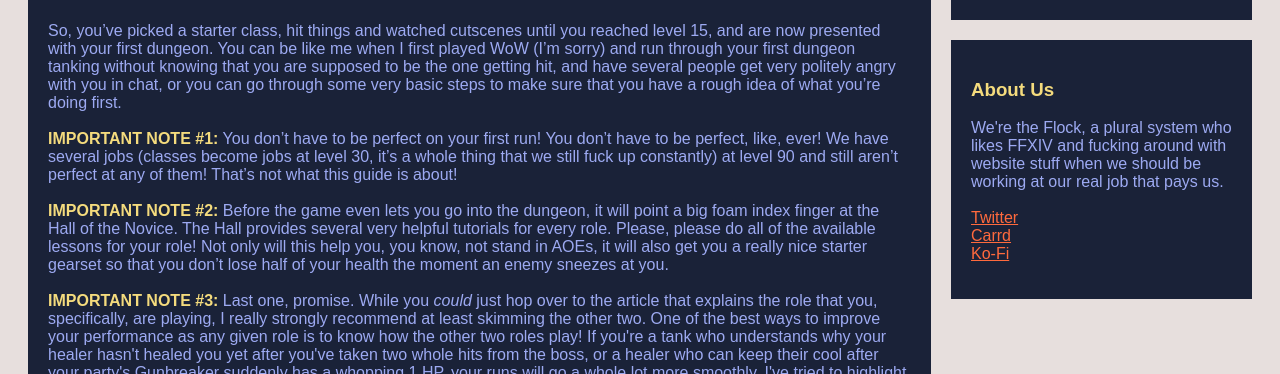
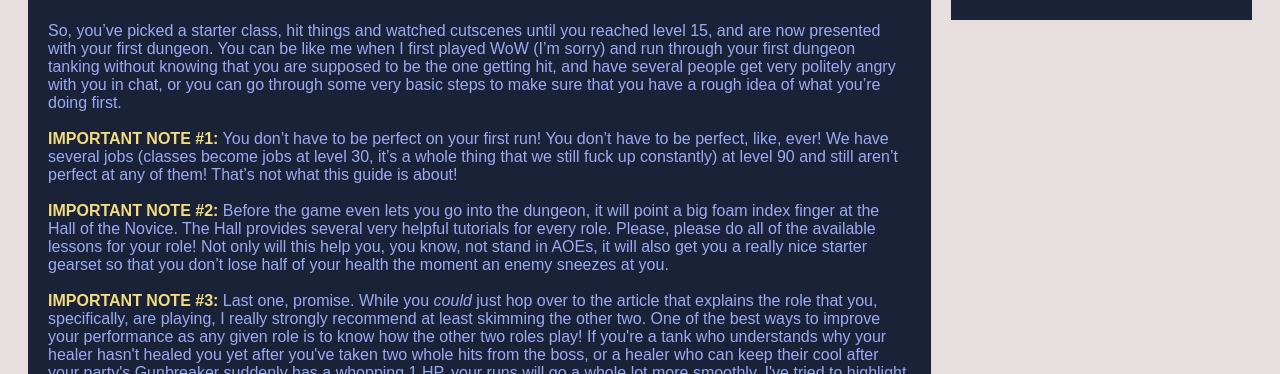
Before and after one commit to splortsmanship/minimizedffxiv, a plain HTML site: page tank.html in a window 1280 px wide. Shown: the part 426-800 px from the top of the page. Drawn offline with Linux system fonts and the light colour scheme.

Commit message:
Update tank.html

```diff
--- a/tank.html
+++ b/tank.html
@@ -299,16 +299,6 @@
             <a href="basics.html">Basics</a>
           </p>
         </div>
-        <div class="card">
-          <h3>About Us</h3>
-          <p>We're the Flock, a plural system who likes FFXIV and fucking around with website stuff when we should be working at our real job that pays us.
-            <br>
-            <br>
-            <a href="https://twitter.com/FlockSystem" target="_blank">Twitter</a><br>
-            <a href="https://flocksystem.carrd.co/" target="_blank">Carrd</a><br>
-            <a href="https://ko-fi.com/flocksystem" target="_blank">Ko-Fi</a>
-          </p>
-        </div>
       </div>
     </div>
     <div class="footer">
```
